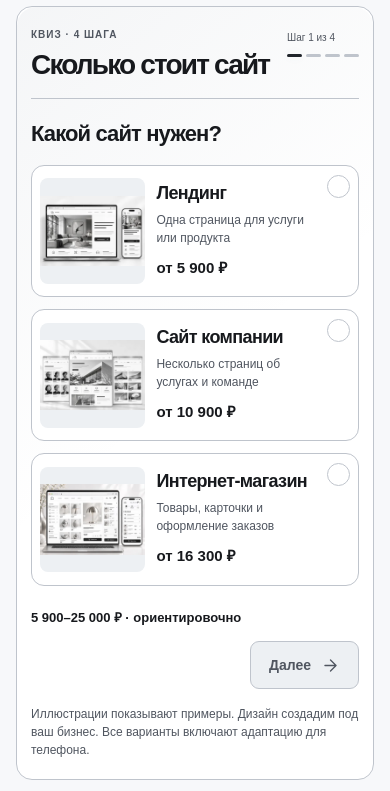
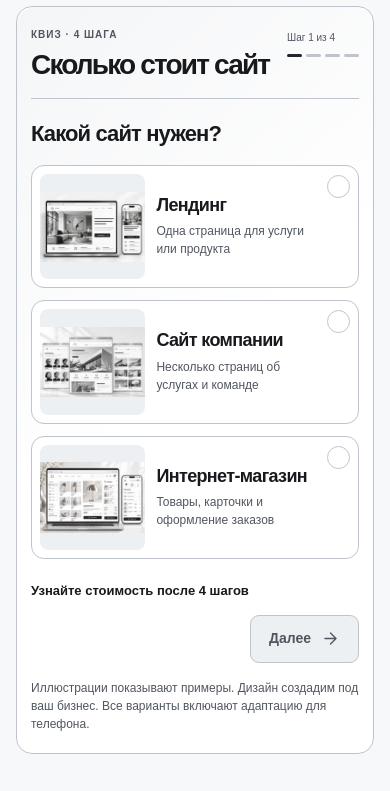
Before and after one commit to LordPandocha/chroma, a plain HTML site: page index.html in a window 390 px wide. Shown: the part 660-1451 px from the top of the page. Drawn offline with Linux system fonts and the light colour scheme.

Commit message:
Rebalance quiz pricing and enrich starfield motion

```diff
--- a/app.js
+++ b/app.js
@@ -76,13 +76,6 @@ function syncImages() {
   let entrance;
   title.tabIndex = -1;
 
-  function updateEstimate() {
-    if (answers[0] === null) { estimate.textContent = '5 900–25 000 ₽ · ориентировочно'; return; }
-    const scope = formats[answers[0]].scopes[answers[1] ?? 0];
-    const total = scope.price + (contents[answers[2]]?.fee || 0) + (deadlines[answers[3]]?.fee || 0);
-    estimate.textContent = (answers[1] === null ? 'От ' : '') + money(total) + ' · ориентировочно';
-  }
-
   function makeChoice(option, index) {
     const button = document.createElement('button');
     button.type = 'button';
@@ -132,17 +125,13 @@ function syncImages() {
       });
       caption.append(features);
     }
-    const amount = document.createElement('span');
-    amount.className = 'choice-price';
-    amount.textContent = step === 0 ? 'от ' + money(option.scopes[0].price) : step === 1 ? money(option.price) : option.fee ? '+ ' + money(option.fee) : 'Без доплаты';
-    caption.append(amount);
     button.append(check, caption);
     button.addEventListener('click', () => {
       if (step === 0 && answers[0] !== index) answers[1] = null;
       answers[step] = index;
       for (const choice of choices.children) choice.setAttribute('aria-pressed', String(choice === button));
       next.disabled = false;
-      updateEstimate();
+
     });
     return button;
   }
@@ -195,7 +184,7 @@ function syncImages() {
       next.replaceChildren(step === 3 ? 'Узнать цену' : 'Далее', icon('arrow-right'));
       next.disabled = answers[step] === null;
     }
-    updateEstimate();
+
     entrance?.cancel();
     if (focus) {
       const visiblePanel = done ? result : panel;
@@ -218,22 +207,22 @@ function syncImages() {
 (() => {
   const sky = document.querySelector('.starfield');
   const fragment = document.createDocumentFragment();
-  for (let i = 0; i < 42; i++) {
+  for (let i = 0; i < 58; i++) {
     const star = document.createElement('i');
     star.className = 'star' + (i % 8 === 0 ? ' star-bright' : '');
     star.style.left = ((i * 61.8 + 7) % 100) + '%';
     star.style.top = ((i * 37.3 + 11) % 100) + '%';
-    star.style.setProperty('--size', (i % 8 === 0 ? 3 : 1 + i % 3 * .4) + 'px');
+    star.style.setProperty('--size', (i % 8 === 0 ? 3.8 : 1.3 + i % 3 * .5) + 'px');
     star.style.animationDelay = -(i % 13) + 's';
     star.style.animationDuration = 7 + i % 9 + 's';
     fragment.append(star);
   }
-  for (let i = 0; i < 3; i++) {
+  for (let i = 0; i < 4; i++) {
     const shooting = document.createElement('i');
     shooting.className = 'shooting-star';
-    shooting.style.left = 18 + i * 29 + '%';
-    shooting.style.top = 12 + i * 22 + '%';
-    shooting.style.animationDelay = i * 4.2 + 's';
+    shooting.style.left = 12 + i * 23 + '%';
+    shooting.style.top = 9 + i * 18 + '%';
+    shooting.style.animationDelay = i * 3.1 + 's';
     fragment.append(shooting);
   }
   sky.append(fragment);
--- a/index.html
+++ b/index.html
@@ -19,9 +19,9 @@
   <meta name="referrer" content="no-referrer">
   <title>CHROMA — сайты для бизнеса</title>
   <link rel="icon" href="assets/mark.svg" type="image/svg+xml">
-  <link rel="stylesheet" href="style.css?v=5">
-  <script src="pricing.js?v=5" defer></script>
-  <script src="app.js?v=5" defer></script>
+  <link rel="stylesheet" href="style.css?v=6">
+  <script src="pricing.js?v=6" defer></script>
+  <script src="app.js?v=6" defer></script>
 </head>
 <body>
   <a class="skip-link" href="#quiz">Перейти к расчёту</a>
@@ -85,7 +85,7 @@
           <a id="result-contact" class="button primary" href="https://t.me/LordPandocha" rel="noreferrer">Обсудить в Telegram <svg class="icon"><use href="#send"/></svg></a>
         </div>
         <div class="quiz-bottom">
-          <p id="live-estimate" role="status" aria-live="polite">5 900–25 000 ₽ · ориентировочно</p>
+          <p id="live-estimate" role="status" aria-live="polite">Узнайте стоимость после 4 шагов</p>
         <div id="quiz-actions" class="quiz-actions" hidden>
           <button id="quiz-restart" class="button outline" type="button" hidden>Начать заново</button>
           <button id="quiz-back" class="button outline" type="button" hidden><svg class="icon"><use href="#arrow-left"/></svg> Назад</button>
--- a/pricing.js
+++ b/pricing.js
@@ -5,25 +5,25 @@ const ChromaPricing = (() => {
   const formats = [
     { title: 'Лендинг', note: 'Одна страница для услуги или продукта', image: 'landing', scopes: [
       { title: 'Одна услуга', note: 'До 5 блоков: предложение, преимущества и контакты', price: 5900, image: 'landing', features: ['Одна страница', 'До 5 блоков', 'Кнопка заявки'] },
-      { title: 'Расширенный лендинг', note: 'До 10 блоков: добавим кейсы, отзывы и ответы на вопросы', price: 8900, image: 'landing', features: ['До 10 блоков', 'Кейсы и отзывы', 'Вопросы и ответы'] },
+      { title: 'Расширенный лендинг', note: 'До 10 блоков: добавим кейсы, отзывы и ответы на вопросы', price: 9900, image: 'landing', features: ['До 10 блоков', 'Кейсы и отзывы', 'Вопросы и ответы'] },
     ] },
     { title: 'Сайт компании', note: 'Несколько страниц об услугах и команде', image: 'company', scopes: [
-      { title: 'Основные страницы', note: 'До 3 страниц: главная, услуги и контакты', price: 10900, image: 'company', features: ['Главная', 'Услуги', 'Контакты'] },
-      { title: 'Сайт с разделами', note: 'До 7 страниц с отдельными услугами и портфолио', price: 14600, image: 'company', features: ['До 7 страниц', 'Разделы услуг', 'Портфолио'] },
+      { title: 'Основные страницы', note: 'До 3 страниц: главная, услуги и контакты', price: 11900, image: 'company', features: ['Главная', 'Услуги', 'Контакты'] },
+      { title: 'Сайт с разделами', note: 'До 7 страниц с отдельными услугами и портфолио', price: 15900, image: 'company', features: ['До 7 страниц', 'Разделы услуг', 'Портфолио'] },
     ] },
     { title: 'Интернет-магазин', note: 'Товары, карточки и оформление заказов', image: 'shop', scopes: [
-      { title: 'Каталог товаров', note: 'До 30 товаров и заказ через мессенджер', price: 16300, image: 'shop', features: ['До 30 товаров', 'Карточки', 'Заказ в мессенджер'] },
-      { title: 'Магазин с корзиной', note: 'До 60 товаров, фильтры, корзина и оформление заказа', price: 18900, image: 'shop', features: ['До 60 товаров', 'Фильтры', 'Корзина и заказ'] },
+      { title: 'Каталог товаров', note: 'До 30 товаров и заказ через мессенджер', price: 17900, image: 'shop', features: ['До 30 товаров', 'Карточки', 'Заказ в мессенджер'] },
+      { title: 'Магазин с корзиной', note: 'До 60 товаров, фильтры, корзина и оформление заказа', price: 21900, image: 'shop', features: ['До 60 товаров', 'Фильтры', 'Корзина и заказ'] },
     ] },
   ];
   const contents = [
     { title: 'Материалы готовы', note: 'Вы передаёте тексты и фото — мы размещаем их на сайте', fee: 0, image: 'ready', features: ['Ваши тексты', 'Ваши фотографии'] },
-    { title: 'Нужна помощь с материалами', note: 'Подготовим тексты и подберём или сгенерируем изображения', fee: 2900, image: 'creation', features: ['Тексты для страниц', 'Подбор и генерация фото'] },
-    { title: 'Пока не знаю', note: 'Разберём ваши материалы и составим план: что написать и какие фото нужны', fee: 900, image: 'plan', features: ['Разбор материалов', 'План текстов и фото'] },
+    { title: 'Нужна помощь с материалами', note: 'Подготовим тексты и подберём или сгенерируем изображения', fee: 1500, image: 'creation', features: ['Тексты для страниц', 'Подбор и генерация фото'] },
+    { title: 'Пока не знаю', note: 'Разберём ваши материалы и составим план: что написать и какие фото нужны', fee: 500, image: 'plan', features: ['Разбор материалов', 'План текстов и фото'] },
   ];
   const deadlines = [
-    { title: 'В ближайшие 7 дней', note: 'Приоритетная работа. Возможность срока подтвердим до старта.', fee: 3200, icon: 'bolt', days: '7', caption: 'дней' },
-    { title: 'В течение двух недель', note: 'Ускоренный запуск с выделенным временем в графике.', fee: 1400, icon: 'calendar', days: '14', caption: 'дней' },
+    { title: 'В ближайшие 7 дней', note: 'Приоритетная работа. Возможность срока подтвердим до старта.', fee: 1600, icon: 'bolt', days: '7', caption: 'дней' },
+    { title: 'В течение двух недель', note: 'Ускоренный запуск с выделенным временем в графике.', fee: 700, icon: 'calendar', days: '14', caption: 'дней' },
     { title: 'Через месяц или позже', note: 'Плановый запуск без доплаты за срочность.', fee: 0, icon: 'clock', days: '30+', caption: 'дней' },
   ];
   function calculate(answers) {
--- a/style.css
+++ b/style.css
@@ -130,9 +130,9 @@ h2{font-size:clamp(33px,4.1vw,60px);line-height:1.05;letter-spacing:-.065em}
 .star-bright{opacity:.8;box-shadow:0 0 10px 2px #ffffff40}
 .star-bright::before,.star-bright::after{content:'';position:absolute;inset:-4px 1px;background:linear-gradient(transparent,var(--dot),transparent)}
 .star-bright::after{transform:rotate(90deg)}
-.shooting-star{position:absolute;width:100px;height:1px;background:linear-gradient(90deg,transparent,#fff);opacity:0;box-shadow:0 0 7px #ffffff66;animation:shoot 13s linear infinite;transform:rotate(-28deg)}
+.shooting-star{position:absolute;width:140px;height:1px;background:linear-gradient(90deg,transparent,#fff);opacity:0;box-shadow:0 0 7px #ffffff66;animation:shoot 12s linear infinite;transform:rotate(-28deg)}
 @keyframes star-drift{from{transform:translate3d(0,0,0);opacity:.25}to{transform:translate3d(-14px,10px,0);opacity:.75}}
-@keyframes shoot{0%,82%{opacity:0;transform:rotate(-28deg) translateX(0)}84%{opacity:.9}94%,100%{opacity:0;transform:rotate(-28deg) translateX(320px)}}
+@keyframes shoot{0%,82%{opacity:0;transform:rotate(-28deg) translateX(0)}84%{opacity:.9}94%,100%{opacity:0;transform:rotate(-28deg) translateX(430px)}}
 :root[data-theme="light"] .starfield{opacity:.3}
 :root[data-theme="light"] .shooting-star{display:none}
 .motion-paused .star,.motion-paused .shooting-star,.motion-stopped .star,.motion-stopped .shooting-star{animation-play-state:paused}
@@ -197,7 +197,7 @@ h2{font-size:clamp(33px,4.1vw,60px);line-height:1.05;letter-spacing:-.065em}
   .work-label{padding:16px}.work-label small{font-size:12px}
   .footer{gap:10px}.footer .brand{font-size:18px}
   .motion-toggle{order:3;flex-basis:100%;text-align:left}
-  .star{animation:none}.star:nth-child(n+19){display:none}.shooting-star{display:none}
+  .star:nth-child(n+23){display:none}.star{animation-duration:20s!important}.shooting-star{display:none}
 }
 @media(max-width:359px){
   .wrap{width:calc(100% - 24px)}
```
Also changed, not shown: 1 other file.
